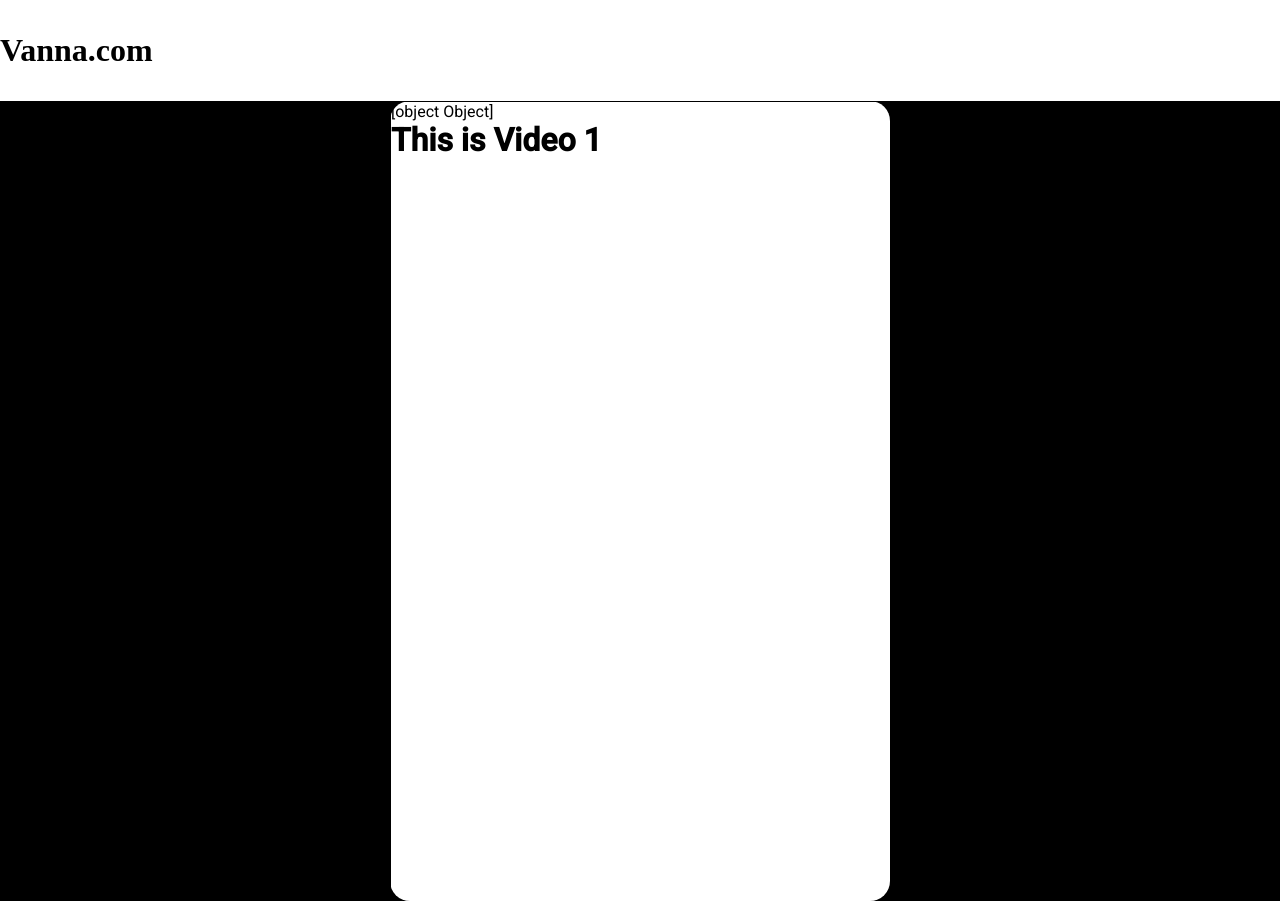
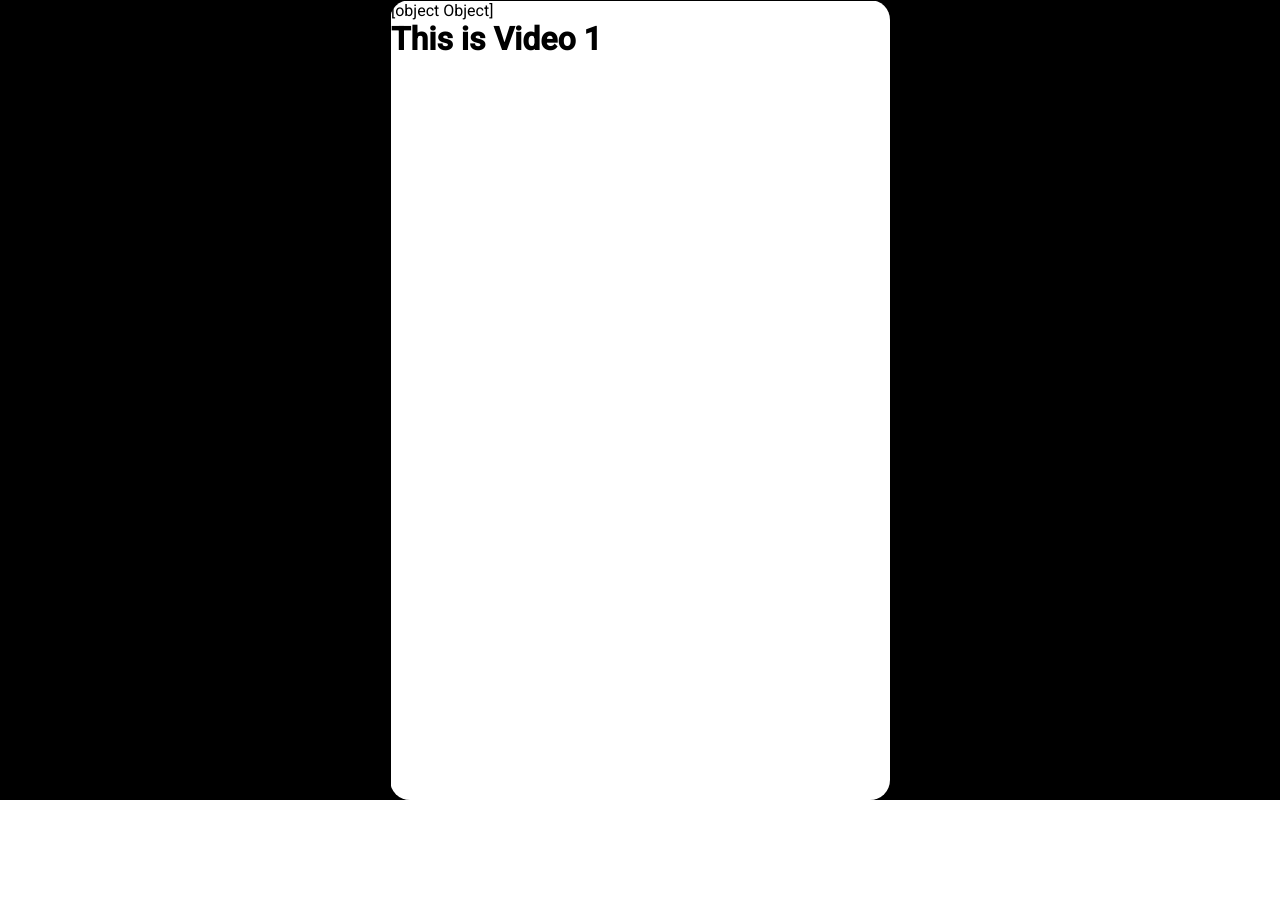
Before and after one commit to captaintaheer/VannaAssessment, an Angular app: page / in a window 1280 px wide. After the commit the page ends 800 px from the top, so only its background shows below. Built offline with nearby package versions, Linux system fonts and the light colour scheme.

Commit message:
modified display area with new a hack

```diff
--- a/src/app/app.component.css
+++ b/src/app/app.component.css
@@ -35,7 +35,6 @@ html {
 .working-area {
   position: relative;
   height: 800px;
-  margin: 0 auto;
   width: 80%;
   max-width: 500px;
 
--- a/src/app/app.component.html
+++ b/src/app/app.component.html
@@ -1,6 +1,6 @@
-<div layout="row" class="theme" layout-align="center center">
+<!-- <div layout="row" class="theme" layout-align="center center">
   <h1>Vanna.com</h1>
-</div>
+</div> -->
 <div class="app">
   <div class="working-area">
     <div class="video" *ngFor="let video of videos">
```
